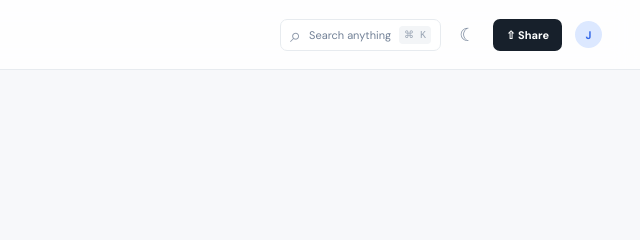
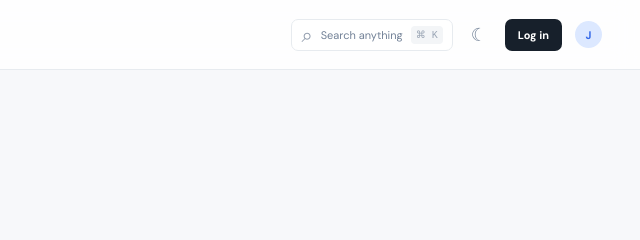
Before and after one commit to gauravjeetai-spec/learnflow, a plain HTML site: page index.html in a window 1280 px wide. Shown: the top 240 px of the page, 640-1280 px from the left. Drawn offline with Linux system fonts and the light colour scheme.

Commit message:
Add LearnFlow login control

```diff
--- a/index.html
+++ b/index.html
@@ -36,7 +36,7 @@
         <header class="topbar">
           <div class="mobile-brand"><div class="brand-mark">L</div><span>LearnFlow</span></div>
           <div class="breadcrumbs"><span>Growth & Business</span><span class="slash">/</span><strong id="breadcrumb-current">Overview</strong></div>
-          <div class="top-actions"><button class="search-trigger" id="search-trigger"><span>⌕</span><span>Search anything</span><kbd>⌘ K</kbd></button><button class="icon-button" id="theme-toggle" aria-label="Toggle dark mode">☾</button><button class="share-button">⇧ <span>Share</span></button><div class="avatar avatar-blue">J</div></div>
+          <div class="top-actions"><button class="search-trigger" id="search-trigger"><span>⌕</span><span>Search anything</span><kbd>⌘ K</kbd></button><button class="icon-button" id="theme-toggle" aria-label="Toggle dark mode">☾</button><button class="share-button" id="auth-button">Log in</button><div class="avatar avatar-blue">J</div></div>
         </header>
         <div id="view-container"></div>
       </main>
```
